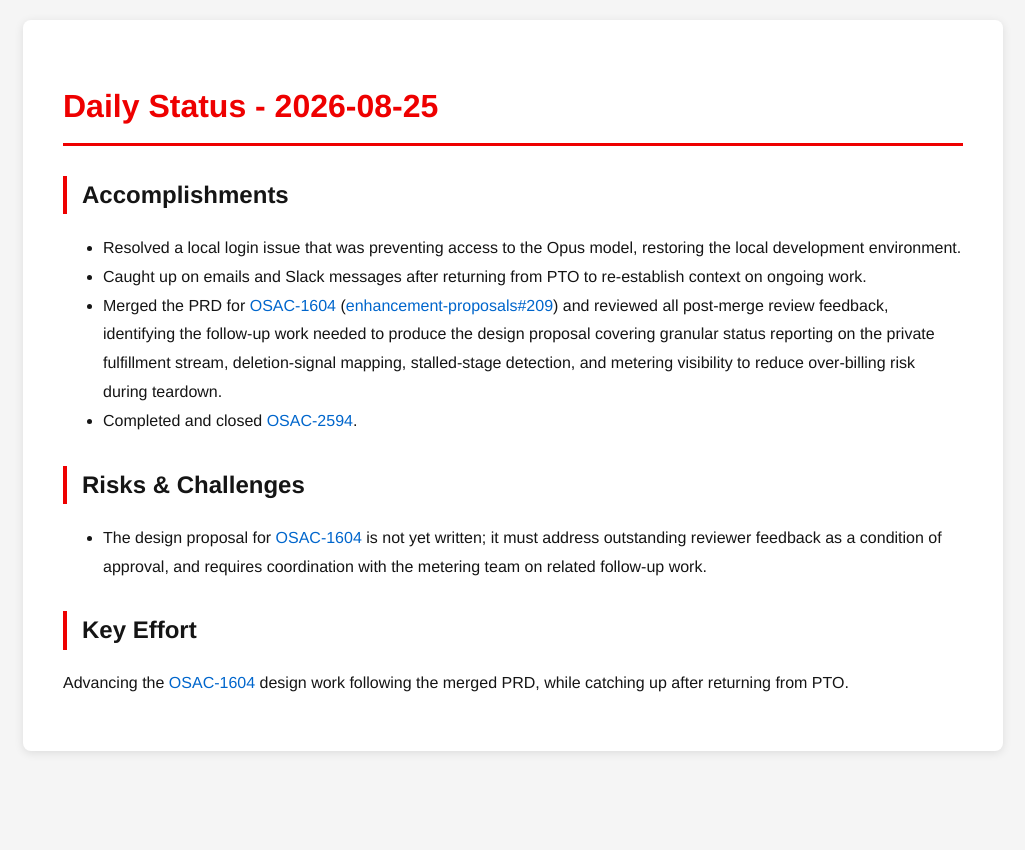
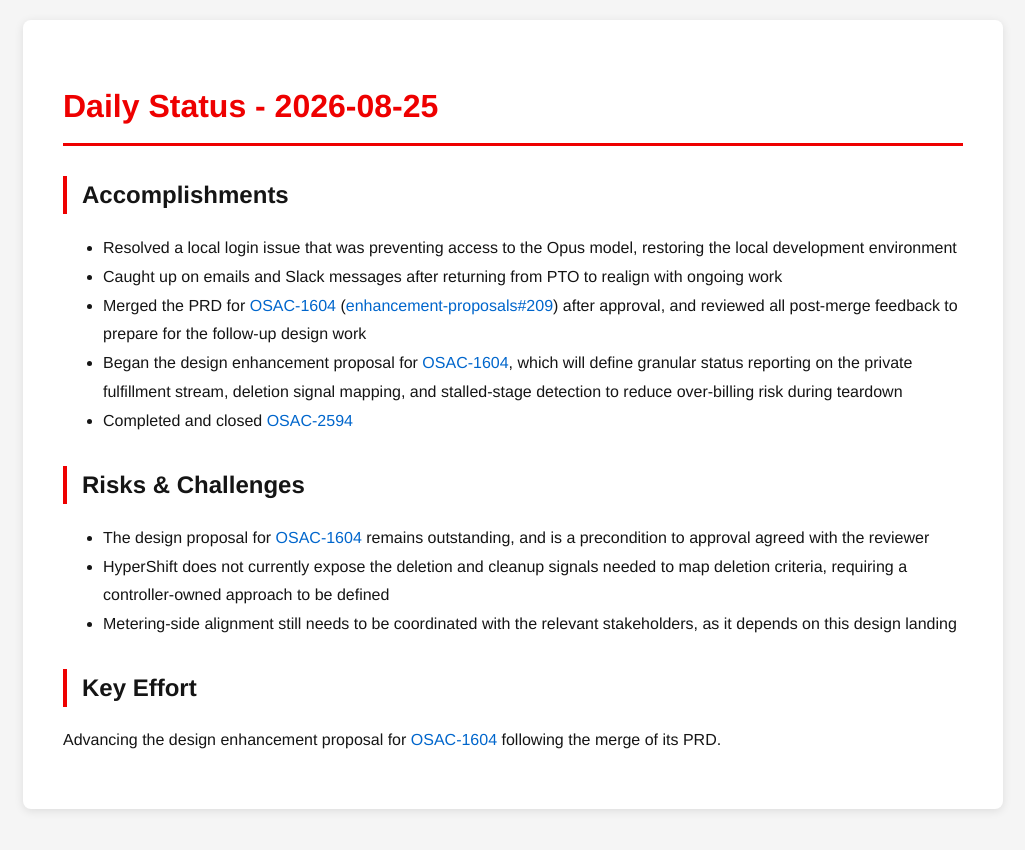
Before and after one commit to tzvatot/daily-status, a Jekyll site: the page built from 2026-08-25.md, in a window 1280 px wide. Shown: the top 850 px of the page, without its empty margins (127-1152 px from the left). Built offline with Jekyll 4.4.1, drawn with Linux system fonts in a browser that asks for light colours.

Commit message:
Daily status update - 2026-08-25

```diff
--- a/2026-08-25.md
+++ b/2026-08-25.md
@@ -7,13 +7,16 @@ date: 2026-08-25
 # Daily Status - 2026-08-25
 
 ## Accomplishments
-- Resolved a local login issue that was preventing access to the Opus model, restoring the local development environment.
-- Caught up on emails and Slack messages after returning from PTO to re-establish context on ongoing work.
-- Merged the PRD for [OSAC-1604](https://redhat.atlassian.net/browse/OSAC-1604) ([enhancement-proposals#209](https://github.com/osac-project/enhancement-proposals/pull/209)) and reviewed all post-merge review feedback, identifying the follow-up work needed to produce the design proposal covering granular status reporting on the private fulfillment stream, deletion-signal mapping, stalled-stage detection, and metering visibility to reduce over-billing risk during teardown.
-- Completed and closed [OSAC-2594](https://redhat.atlassian.net/browse/OSAC-2594).
+- Resolved a local login issue that was preventing access to the Opus model, restoring the local development environment
+- Caught up on emails and Slack messages after returning from PTO to realign with ongoing work
+- Merged the PRD for [OSAC-1604](https://redhat.atlassian.net/browse/OSAC-1604) ([enhancement-proposals#209](https://github.com/osac-project/enhancement-proposals/pull/209)) after approval, and reviewed all post-merge feedback to prepare for the follow-up design work
+- Began the design enhancement proposal for [OSAC-1604](https://redhat.atlassian.net/browse/OSAC-1604), which will define granular status reporting on the private fulfillment stream, deletion signal mapping, and stalled-stage detection to reduce over-billing risk during teardown
+- Completed and closed [OSAC-2594](https://redhat.atlassian.net/browse/OSAC-2594)
 
 ## Risks & Challenges
-- The design proposal for [OSAC-1604](https://redhat.atlassian.net/browse/OSAC-1604) is not yet written; it must address outstanding reviewer feedback as a condition of approval, and requires coordination with the metering team on related follow-up work.
+- The design proposal for [OSAC-1604](https://redhat.atlassian.net/browse/OSAC-1604) remains outstanding, and is a precondition to approval agreed with the reviewer
+- HyperShift does not currently expose the deletion and cleanup signals needed to map deletion criteria, requiring a controller-owned approach to be defined
+- Metering-side alignment still needs to be coordinated with the relevant stakeholders, as it depends on this design landing
 
 ## Key Effort
-Advancing the [OSAC-1604](https://redhat.atlassian.net/browse/OSAC-1604) design work following the merged PRD, while catching up after returning from PTO.
+Advancing the design enhancement proposal for [OSAC-1604](https://redhat.atlassian.net/browse/OSAC-1604) following the merge of its PRD.
```
